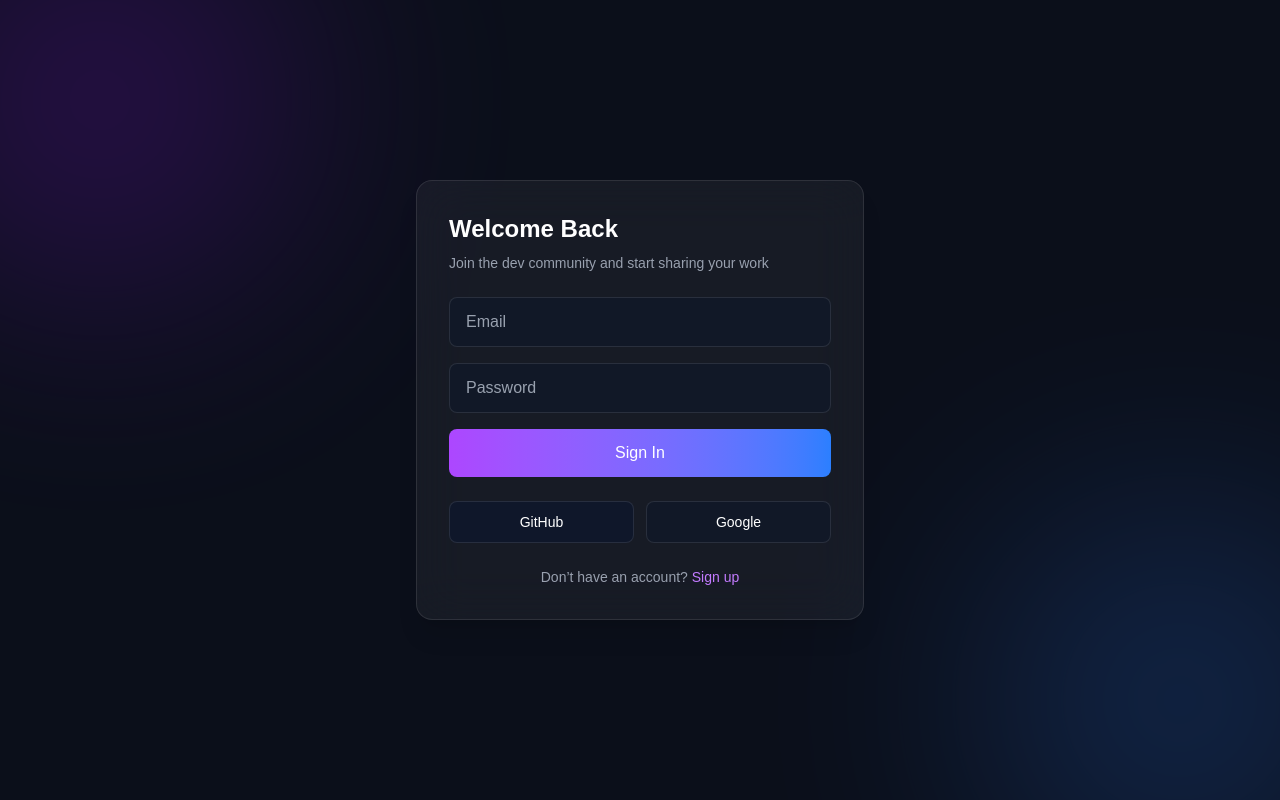
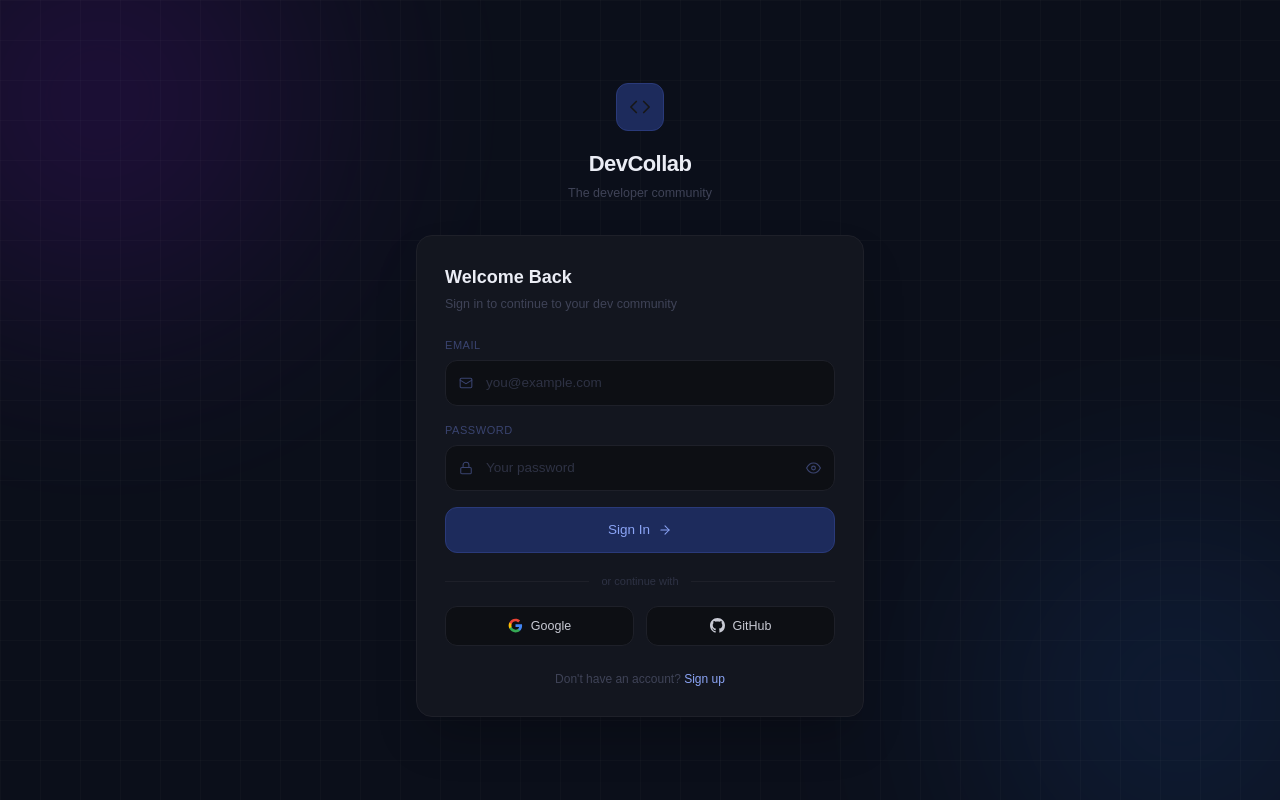
Before and after one commit to devspark-2501/DevCollab-Website, a Next.js app in the folder front-end/: page /sign-up in a window 1280 px wide. Built offline with nearby package versions, Linux system fonts and the light colour scheme; no server answers.

Commit message:
Sign-up Page.js upgraded

```diff
--- a/front-end/app/sign-up/page.js
+++ b/front-end/app/sign-up/page.js
@@ -1,13 +1,16 @@
 'use client'
-
-// export const metadata = {
-//   title: "Dev Collab | Sign in"
-// };
 
 import { signIn, signOut, useSession } from "next-auth/react"
 import { useState } from "react"
 import Link from "next/link"
 import { useRouter } from "next/navigation"
+
+const Icon = ({ size = 18, children }) => (
+  <svg width={size} height={size} viewBox="0 0 24 24" fill="none"
+       stroke="currentColor" strokeWidth="1.8" strokeLinecap="round" strokeLinejoin="round">
+    {children}
+  </svg>
+);
 
 export default function Sign() {
     const { data: session, status } = useSession();
@@ -17,6 +20,7 @@ export default function Sign() {
     const [password, setPassword] = useState("")
     const [error, setError] = useState("")
     const [loading, setLoading] = useState(false)
+    const [showPassword, setShowPassword] = useState(false)
 
     const handleLogin = async (e) => {
         e.preventDefault();
@@ -41,111 +45,212 @@ export default function Sign() {
     if (status === "loading") {
         return (
             <div className="min-h-screen flex items-center justify-center bg-[#0b0f1a]">
-                <div className="w-8 h-8 border-4 border-purple-500 border-t-transparent rounded-full animate-spin" />
+                <svg className="animate-spin" width="28" height="28" viewBox="0 0 24 24"
+                     fill="none" stroke="#8ba4f5" strokeWidth="2">
+                    <path d="M21 12a9 9 0 1 1-6.219-8.56"/>
+                </svg>
             </div>
         );
     }
 
     if (status === "authenticated") {
         return (
-            <div className="min-h-screen flex items-center justify-center bg-[#0b0f1a] relative overflow-hidden">
+            <div className="min-h-screen flex items-center justify-center bg-[#0b0f1a] relative overflow-hidden px-4">
 
-                <div className="absolute w-[400px] h-[400px] bg-purple-600 opacity-20 blur-[120px] rounded-full top-[-100px] left-[-100px]" />
-                <div className="absolute w-[400px] h-[400px] bg-blue-500 opacity-20 blur-[120px] rounded-full bottom-[-100px] right-[-100px]" />
+                <div className="absolute top-[-100px] left-[-100px] w-[400px] h-[400px] bg-purple-600
+                                opacity-[0.15] blur-[120px] rounded-full pointer-events-none" />
+                <div className="absolute bottom-[-100px] right-[-100px] w-[400px] h-[400px] bg-blue-500
+                                opacity-[0.12] blur-[120px] rounded-full pointer-events-none" />
+                <div className="absolute inset-0 bg-[linear-gradient(rgba(255,255,255,0.02)_1px,transparent_1px),linear-gradient(90deg,rgba(255,255,255,0.02)_1px,transparent_1px)] bg-[size:40px_40px] pointer-events-none" />
 
-                <div className="relative z-10 w-[90%] max-w-md p-8 rounded-2xl bg-white/5 backdrop-blur-xl border border-white/10 shadow-xl text-center">
-                    <p className="text-white text-lg font-medium mb-2">Signed in as</p>
-                    <p className="text-gray-400 text-sm mb-6">{session.user.email}</p>
+                <div className="relative z-10 w-full max-w-md">
+                    <div className="bg-[#13161f] border border-[#1e2029] rounded-2xl p-7 shadow-2xl text-center">
+                        <div className="inline-flex items-center justify-center w-12 h-12 rounded-xl
+                                        bg-[#1d2b5c] border border-[#2a3a7a] mb-4">
+                            <Icon size={20}>
+                                <path d="M20 21v-2a4 4 0 0 0-4-4H8a4 4 0 0 0-4 4v2"/>
+                                <circle cx="12" cy="7" r="4"/>
+                            </Icon>
+                        </div>
+                        <p className="text-[13.5px] text-[#3a4470] uppercase tracking-wider mb-1">Signed in as</p>
+                        <p className="text-[#c8cad4] text-[14px] mb-6">{session.user.email}</p>
                         <button
                             onClick={() => signOut()}
-                        className="w-full py-3 rounded-lg bg-red-500/20 border border-red-500/30 text-red-400 font-medium hover:bg-red-500/30 transition"
+                            className="w-full py-3 rounded-xl bg-red-500/10 border border-red-500/20
+                                       text-red-400 text-[13.5px] font-medium hover:bg-red-500/20 transition-all"
                         >
                             Sign Out
                         </button>
+                    </div>
                 </div>
             </div>
         );
     }
 
     return (
-        <div className="min-h-screen flex items-center justify-center bg-[#0b0f1a] relative overflow-hidden">
+        <div className="min-h-screen flex items-center justify-center bg-[#0b0f1a]
+                        relative overflow-hidden px-4 py-10">
 
-            <div className="absolute w-[400px] h-[400px] bg-purple-600 opacity-20 blur-[120px] rounded-full top-[-100px] left-[-100px]" />
-            <div className="absolute w-[400px] h-[400px] bg-blue-500 opacity-20 blur-[120px] rounded-full bottom-[-100px] right-[-100px]" />
+            {/* glows */}
+            <div className="absolute top-[-100px] left-[-100px] w-[400px] h-[400px] bg-purple-600
+                            opacity-[0.15] blur-[120px] rounded-full pointer-events-none" />
+            <div className="absolute bottom-[-100px] right-[-100px] w-[400px] h-[400px] bg-blue-500
+                            opacity-[0.12] blur-[120px] rounded-full pointer-events-none" />
+            <div className="absolute inset-0 bg-[linear-gradient(rgba(255,255,255,0.02)_1px,transparent_1px),linear-gradient(90deg,rgba(255,255,255,0.02)_1px,transparent_1px)] bg-[size:40px_40px] pointer-events-none" />
 
-            <div className="relative z-10 w-[90%] max-w-md p-8 rounded-2xl bg-white/5 backdrop-blur-xl border border-white/10 shadow-xl">
+            <div className="relative z-10 w-full max-w-md">
 
-                <h1 className="text-2xl font-semibold text-white mb-2">
+                {/* logo / brand */}
+                <div className="text-center mb-8">
+                    <div className="inline-flex items-center justify-center w-12 h-12 rounded-xl
+                                    bg-[#1d2b5c] border border-[#2a3a7a] mb-4">
+                        <Icon size={22}>
+                            <polyline points="16 18 22 12 16 6"/>
+                            <polyline points="8 6 2 12 8 18"/>
+                        </Icon>
+                    </div>
+                    <h1 className="text-[22px] font-bold text-[#ebedf5] tracking-tight">DevCollab</h1>
+                    <p className="text-[12.5px] text-[#3f4357] mt-1">The developer community</p>
+                </div>
+
+                {/* card */}
+                <div className="bg-[#13161f] border border-[#1e2029] rounded-2xl p-7 shadow-2xl">
+
+                    <h2 className="text-[18px] font-semibold text-[#ebedf5] mb-1">
                         Welcome Back
-                </h1>
-
-                <p className="text-gray-400 text-sm mb-6">
-                    Join the dev community and start sharing your work
+                    </h2>
+                    <p className="text-[12.5px] text-[#3f4357] mb-6">
+                        Sign in to continue to your dev community
                     </p>
 
-                {/* Email + Password Login */}
-                <form onSubmit={handleLogin} className="flex flex-col gap-4 mb-6">
+                    <form onSubmit={handleLogin} className="flex flex-col gap-4 mb-5">
 
+                        {/* email */}
+                        <div>
+                            <label className="text-[11px] text-[#3a4470] uppercase tracking-wider mb-1.5 block">
+                                Email
+                            </label>
+                            <div className="relative">
+                                <div className="absolute left-3.5 top-1/2 -translate-y-1/2 text-[#3a4470]">
+                                    <Icon size={14}>
+                                        <rect x="2" y="4" width="20" height="16" rx="2"/>
+                                        <path d="m22 7-8.97 5.7a1.94 1.94 0 0 1-2.06 0L2 7"/>
+                                    </Icon>
+                                </div>
                                 <input
                                     type="email"
-                        placeholder="Email"
+                                    placeholder="you@example.com"
                                     value={email}
                                     onChange={(e) => setEmail(e.target.value)}
-                        className="w-full px-4 py-3 rounded-lg bg-[#111827] border border-white/10 text-white placeholder-gray-400 focus:outline-none focus:border-purple-500"
+                                    className="w-full pl-10 py-3 rounded-xl bg-[#0d0f14] border border-[#1e2029]
+                                               text-[13.5px] text-[#c8cad4] placeholder-[#2e3244]
+                                               focus:outline-none focus:border-[#2a3a7a] transition-colors"
                                     required
                                 />
+                            </div>
+                        </div>
 
+                        {/* password */}
+                        <div>
+                            <label className="text-[11px] text-[#3a4470] uppercase tracking-wider mb-1.5 block">
+                                Password
+                            </label>
+                            <div className="relative">
+                                <div className="absolute left-3.5 top-1/2 -translate-y-1/2 text-[#3a4470]">
+                                    <Icon size={14}>
+                                        <rect x="3" y="11" width="18" height="11" rx="2"/>
+                                        <path d="M7 11V7a5 5 0 0 1 10 0v4"/>
+                                    </Icon>
+                                </div>
                                 <input
-                        type="password"
-                        placeholder="Password"
+                                    type={showPassword ? "text" : "password"}
+                                    placeholder="Your password"
                                     value={password}
                                     onChange={(e) => setPassword(e.target.value)}
-                        className="w-full px-4 py-3 rounded-lg bg-[#111827] border border-white/10 text-white placeholder-gray-400 focus:outline-none focus:border-purple-500"
+                                    className="w-full pl-10 pr-11 py-3 rounded-xl bg-[#0d0f14] border border-[#1e2029]
+                                               text-[13.5px] text-[#c8cad4] placeholder-[#2e3244]
+                                               focus:outline-none focus:border-[#2a3a7a] transition-colors"
                                     required
                                 />
+                                <button type="button" onClick={() => setShowPassword(!showPassword)}
+                                    className="absolute right-3.5 top-1/2 -translate-y-1/2 text-[#3a4470]
+                                               hover:text-[#8ba4f5] transition-colors">
+                                    <Icon size={15}>
+                                        {showPassword
+                                            ? <><path d="M17.94 17.94A10.07 10.07 0 0 1 12 20c-7 0-11-8-11-8a18.45 18.45 0 0 1 5.06-5.94"/><path d="M9.9 4.24A9.12 9.12 0 0 1 12 4c7 0 11 8 11 8a18.5 18.5 0 0 1-2.16 3.19"/><line x1="1" y1="1" x2="23" y2="23"/></>
+                                            : <><path d="M1 12s4-8 11-8 11 8 11 8-4 8-11 8-11-8-11-8z"/><circle cx="12" cy="12" r="3"/></>
+                                        }
+                                    </Icon>
+                                </button>
+                            </div>
+                        </div>
 
                         {error && (
-                        <p className="text-red-400 text-sm">{error}</p>
+                            <p className="text-[12px] text-red-400 bg-red-500/10 border border-red-500/20
+                                          rounded-xl px-3.5 py-2.5">
+                                {error}
+                            </p>
                         )}
 
                         <button
                             type="submit"
                             disabled={loading}
-                        className="w-full py-3 rounded-lg bg-gradient-to-r from-purple-500 to-blue-500 text-white font-medium hover:opacity-90 transition disabled:opacity-50"
+                            className="w-full flex items-center justify-center gap-2 py-3 rounded-xl
+                                       text-[13.5px] font-medium bg-[#1d2b5c] border border-[#2a3a7a]
+                                       text-[#8ba4f5] hover:bg-[#22336e] transition-all
+                                       disabled:opacity-40 disabled:cursor-not-allowed"
                         >
-                        {loading ? "Signing in..." : "Sign In"}
+                            {loading
+                                ? <><svg className="animate-spin" width="14" height="14" viewBox="0 0 24 24"
+                                          fill="none" stroke="currentColor" strokeWidth="2">
+                                      <path d="M21 12a9 9 0 1 1-6.219-8.56"/>
+                                  </svg>Signing in…</>
+                                : <>Sign In<Icon size={14}><line x1="5" y1="12" x2="19" y2="12"/><polyline points="12 5 19 12 12 19"/></Icon></>
+                            }
                         </button>
 
                     </form>
 
-                {/* OAuth Buttons */}
-                <div className="flex gap-3">
+                    {/* OAuth */}
+                    <div className="flex items-center gap-3 mb-4">
+                        <div className="flex-1 border-t border-[#1e2029]" />
+                        <span className="text-[11px] text-[#2e3244]">or continue with</span>
+                        <div className="flex-1 border-t border-[#1e2029]" />
+                    </div>
 
-                    <button
-                        onClick={() => signIn("github")}
-                        className="flex-1 py-2.5 rounded-lg bg-[#0f172a] border border-white/10 text-white text-sm font-medium hover:bg-white/10 transition"
-                    >
+                    <div className="grid grid-cols-2 gap-3">
+                        <button type="button" onClick={() => signIn("google")}
+                            className="flex items-center justify-center gap-2 py-2.5 rounded-xl
+                                       bg-[#0d0f14] border border-[#1e2029] text-[12.5px] text-[#c8cad4]
+                                       hover:border-[#2a3a7a] hover:text-[#8ba4f5] transition-all">
+                            <svg width="15" height="15" viewBox="0 0 24 24">
+                                <path fill="#4285F4" d="M22.56 12.25c0-.78-.07-1.53-.2-2.25H12v4.26h5.92c-.26 1.37-1.04 2.53-2.21 3.31v2.77h3.57c2.08-1.92 3.28-4.74 3.28-8.09z"/>
+                                <path fill="#34A853" d="M12 23c2.97 0 5.46-.98 7.28-2.66l-3.57-2.77c-.98.66-2.23 1.06-3.71 1.06-2.86 0-5.29-1.93-6.16-4.53H2.18v2.84C3.99 20.53 7.7 23 12 23z"/>
+                                <path fill="#FBBC05" d="M5.84 14.09c-.22-.66-.35-1.36-.35-2.09s.13-1.43.35-2.09V7.07H2.18C1.43 8.55 1 10.22 1 12s.43 3.45 1.18 4.93l2.85-2.22.81-.62z"/>
+                                <path fill="#EA4335" d="M12 5.38c1.62 0 3.06.56 4.21 1.64l3.15-3.15C17.45 2.09 14.97 1 12 1 7.7 1 3.99 3.47 2.18 7.07l3.66 2.84c.87-2.6 3.3-4.53 6.16-4.53z"/>
+                            </svg>
+                            Google
+                        </button>
+                        <button type="button" onClick={() => signIn("github")}
+                            className="flex items-center justify-center gap-2 py-2.5 rounded-xl
+                                       bg-[#0d0f14] border border-[#1e2029] text-[12.5px] text-[#c8cad4]
+                                       hover:border-[#2a3a7a] hover:text-[#8ba4f5] transition-all">
+                            <svg width="15" height="15" viewBox="0 0 24 24" fill="currentColor">
+                                <path d="M12 0C5.37 0 0 5.37 0 12c0 5.31 3.435 9.795 8.205 11.385.6.105.825-.255.825-.57 0-.285-.015-1.23-.015-2.235-3.015.555-3.795-.735-4.035-1.41-.135-.345-.72-1.41-1.23-1.695-.42-.225-1.02-.78-.015-.795.945-.015 1.62.87 1.845 1.23 1.08 1.815 2.805 1.305 3.495.99.105-.78.42-1.305.765-1.605-2.67-.3-5.46-1.335-5.46-5.925 0-1.305.465-2.385 1.23-3.225-.12-.3-.54-1.53.12-3.18 0 0 1.005-.315 3.3 1.23.96-.27 1.98-.405 3-.405s2.04.135 3 .405c2.295-1.56 3.3-1.23 3.3-1.23.66 1.65.24 2.88.12 3.18.765.84 1.23 1.905 1.23 3.225 0 4.605-2.805 5.625-5.475 5.925.435.375.81 1.095.81 2.22 0 1.605-.015 2.895-.015 3.3 0 .315.225.69.825.57A12.02 12.02 0 0 0 24 12c0-6.63-5.37-12-12-12z"/>
+                            </svg>
                             GitHub
                         </button>
-
-                    <button
-                        onClick={() => signIn("google")}
-                        className="flex-1 py-2.5 rounded-lg bg-[#111827] border border-white/10 text-white text-sm font-medium hover:bg-white/10 transition"
-                    >
-                        Google
-                    </button>
-
                     </div>
 
-                {/* Sign Up Link */}
-                <p className="text-gray-400 text-sm mt-6 text-center">
-                    Don’t have an account?{" "}
-                    <Link href="/create-auth" className="text-purple-400 hover:underline">
+                    <p className="text-[12px] text-[#3f4357] mt-6 text-center">
+                        Don't have an account?{" "}
+                        <Link href="/create-auth" className="text-[#8ba4f5] hover:underline">
                             Sign up
                         </Link>
                     </p>
 
                 </div>
             </div>
+        </div>
     )
 }
```
Lines whose indentation alone changed are shown as unchanged.
